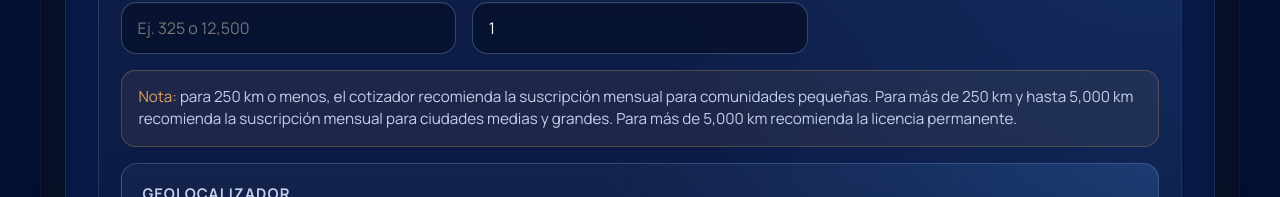
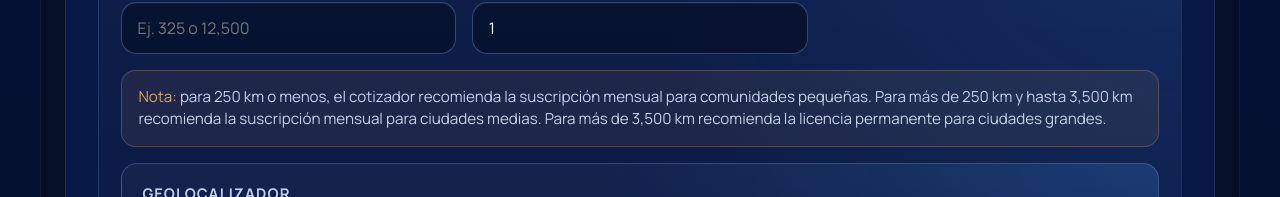
Before and after one commit to moraman61-arch/terralogica-web, a React (Vite) app: page /servicios/software/inventrees in a window 1280 px wide. Shown: the part 2474-2671 px from the top of the page. Built offline with nearby package versions, Linux system fonts and the light colour scheme.

Commit message:
Ajustar umbrales de licencias Inventrees

```diff
--- a/src/InventreesPlanes.jsx
+++ b/src/InventreesPlanes.jsx
@@ -14,11 +14,11 @@ const licenseOptions = [
   },
   {
     id: 'monthly-medium-large',
-    label: 'Suscripción mensual para ciudades medias y grandes',
+    label: 'Suscripción mensual para ciudades medias',
   },
   {
     id: 'permanent-medium-large',
-    label: 'Licencia permanente para ciudades medias y grandes',
+    label: 'Licencia permanente para ciudades grandes',
   },
 ]
 
@@ -41,28 +41,28 @@ const plansByModule = [
       },
       {
         licenseId: 'monthly-medium-large',
-        type: 'Suscripción mensual para ciudades medias y grandes',
+        type: 'Suscripción mensual para ciudades medias',
         price: 'USD 450.00 a USD 500.00 mensuales (descuento por meses)',
-        range: 'Más de 250 km y hasta 5,000 km',
+        range: 'Más de 250 km y hasta 3,500 km',
         mode: 'scaled-monthly',
         minAmount: 450,
         maxAmount: 500,
         startKm: 250,
-        endKm: 5000,
+        endKm: 3500,
         discountPerExtraMonth: 0.01,
         minKm: 250,
         minKmExclusive: true,
-        maxKm: 5000,
+        maxKm: 3500,
       },
       {
         licenseId: 'permanent-medium-large',
-        type: 'Licencia permanente para ciudades medias y grandes',
+        type: 'Licencia permanente para ciudades grandes',
         price: 'USD 1.20 por km de vialidad (tope USD 15,000.00)',
-        range: 'Más de 5,000 km',
+        range: 'Más de 3,500 km',
         mode: 'rate',
         rate: 1.2,
         maxAmount: 15000,
-        minKm: 5000,
+        minKm: 3500,
         minKmExclusive: true,
       },
     ],
@@ -85,28 +85,28 @@ const plansByModule = [
       },
       {
         licenseId: 'monthly-medium-large',
-        type: 'Suscripción mensual para ciudades medias y grandes',
+        type: 'Suscripción mensual para ciudades medias',
         price: 'USD 500.00 a USD 550.00 mensuales (descuento por meses)',
-        range: 'Más de 250 km y hasta 5,000 km',
+        range: 'Más de 250 km y hasta 3,500 km',
         mode: 'scaled-monthly',
         minAmount: 500,
         maxAmount: 550,
         startKm: 250,
-        endKm: 5000,
+        endKm: 3500,
         discountPerExtraMonth: 0.01,
         minKm: 250,
         minKmExclusive: true,
-        maxKm: 5000,
+        maxKm: 3500,
       },
       {
         licenseId: 'permanent-medium-large',
-        type: 'Licencia permanente para ciudades medias y grandes',
+        type: 'Licencia permanente para ciudades grandes',
         price: 'USD 1.70 por km de vialidad (tope USD 18,000.00)',
-        range: 'Más de 5,000 km',
+        range: 'Más de 3,500 km',
         mode: 'rate',
         rate: 1.7,
         maxAmount: 18000,
-        minKm: 5000,
+        minKm: 3500,
         minKmExclusive: true,
       },
     ],
@@ -129,28 +129,28 @@ const plansByModule = [
       },
       {
         licenseId: 'monthly-medium-large',
-        type: 'Suscripción mensual para ciudades medias y grandes',
+        type: 'Suscripción mensual para ciudades medias',
         price: 'USD 500.00 a USD 550.00 mensuales (descuento por meses)',
-        range: 'Más de 250 km y hasta 5,000 km',
+        range: 'Más de 250 km y hasta 3,500 km',
         mode: 'scaled-monthly',
         minAmount: 500,
         maxAmount: 550,
         startKm: 250,
-        endKm: 5000,
+        endKm: 3500,
         discountPerExtraMonth: 0.01,
         minKm: 250,
         minKmExclusive: true,
-        maxKm: 5000,
+        maxKm: 3500,
       },
       {
         licenseId: 'permanent-medium-large',
-        type: 'Licencia permanente para ciudades medias y grandes',
+        type: 'Licencia permanente para ciudades grandes',
         price: 'USD 1.70 por km de vialidad (tope USD 18,000.00)',
-        range: 'Más de 5,000 km',
+        range: 'Más de 3,500 km',
         mode: 'rate',
         rate: 1.7,
         maxAmount: 18000,
-        minKm: 5000,
+        minKm: 3500,
         minKmExclusive: true,
       },
     ],
@@ -188,11 +188,11 @@ const licenseRecommendationDetails = {
   },
   'monthly-medium-large': {
     licenseType: 'Suscripción mensual',
-    licenseMode: 'Ciudades medias y grandes',
+    licenseMode: 'Ciudades medias',
   },
   'permanent-medium-large': {
     licenseType: 'Licencia permanente',
-    licenseMode: 'Ciudades medias y grandes',
+    licenseMode: 'Ciudades grandes',
   },
 }
 
@@ -601,7 +601,7 @@ function getRecommendedLicenseId(km) {
     return 'small-monthly'
   }
 
-  if (km > 5000) {
+  if (km > 3500) {
     return 'permanent-medium-large'
   }
 
@@ -1381,7 +1381,7 @@ function InventreesPlanes() {
           </div>
           <h2 className="inventory-hero-title">Crear y mantener su propio inventario de arbolado público urbano es ahora ¡muy fácil!</h2>
           <p className="hero-text inventory-hero-description">
-            Estructura comercial flexible y equitativa para comunidades pequeñas, ciudades medias y grandes, con reglas claras por cobertura de km de vialidad. INVENTREES es solo para gobiernos locales y comunidades. No trabajamos con empresas.
+            Estructura comercial flexible y equitativa para comunidades pequeñas, ciudades medias y ciudades grandes, con reglas claras por cobertura de km de vialidad. INVENTREES es solo para gobiernos locales y comunidades. No trabajamos con empresas.
           </p>
         </div>
       </section>
@@ -1506,7 +1506,7 @@ function InventreesPlanes() {
           </div>
 
           <p className="inventory-threshold-note">
-            <em>Nota:</em> para 250 km o menos, el cotizador recomienda la suscripción mensual para comunidades pequeñas. Para más de 250 km y hasta 5,000 km recomienda la suscripción mensual para ciudades medias y grandes. Para más de 5,000 km recomienda la licencia permanente.
+            <em>Nota:</em> para 250 km o menos, el cotizador recomienda la suscripción mensual para comunidades pequeñas. Para más de 250 km y hasta 3,500 km recomienda la suscripción mensual para ciudades medias. Para más de 3,500 km recomienda la licencia permanente para ciudades grandes.
           </p>
 
           {inventoryRecommendation ? (
```
